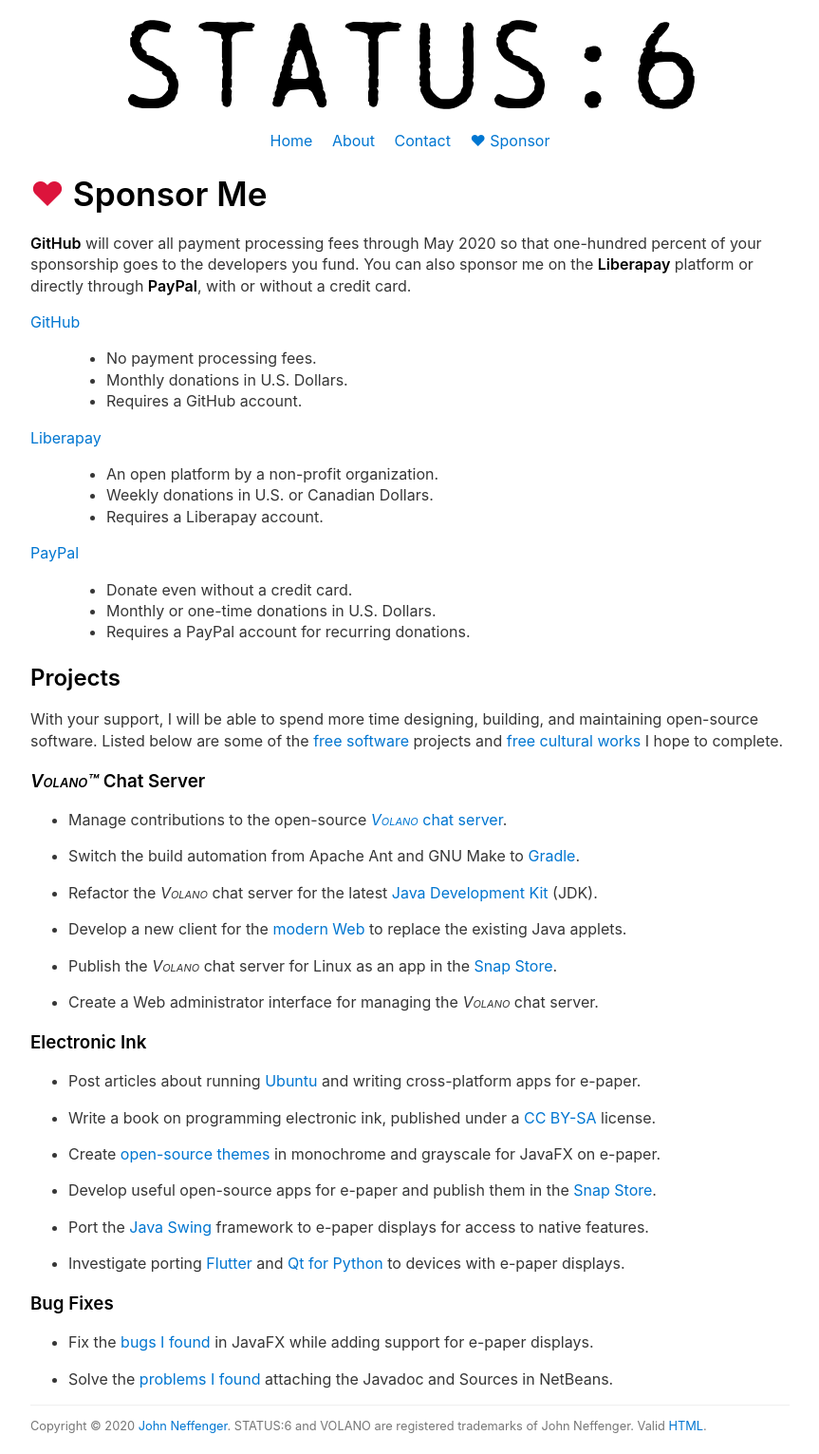
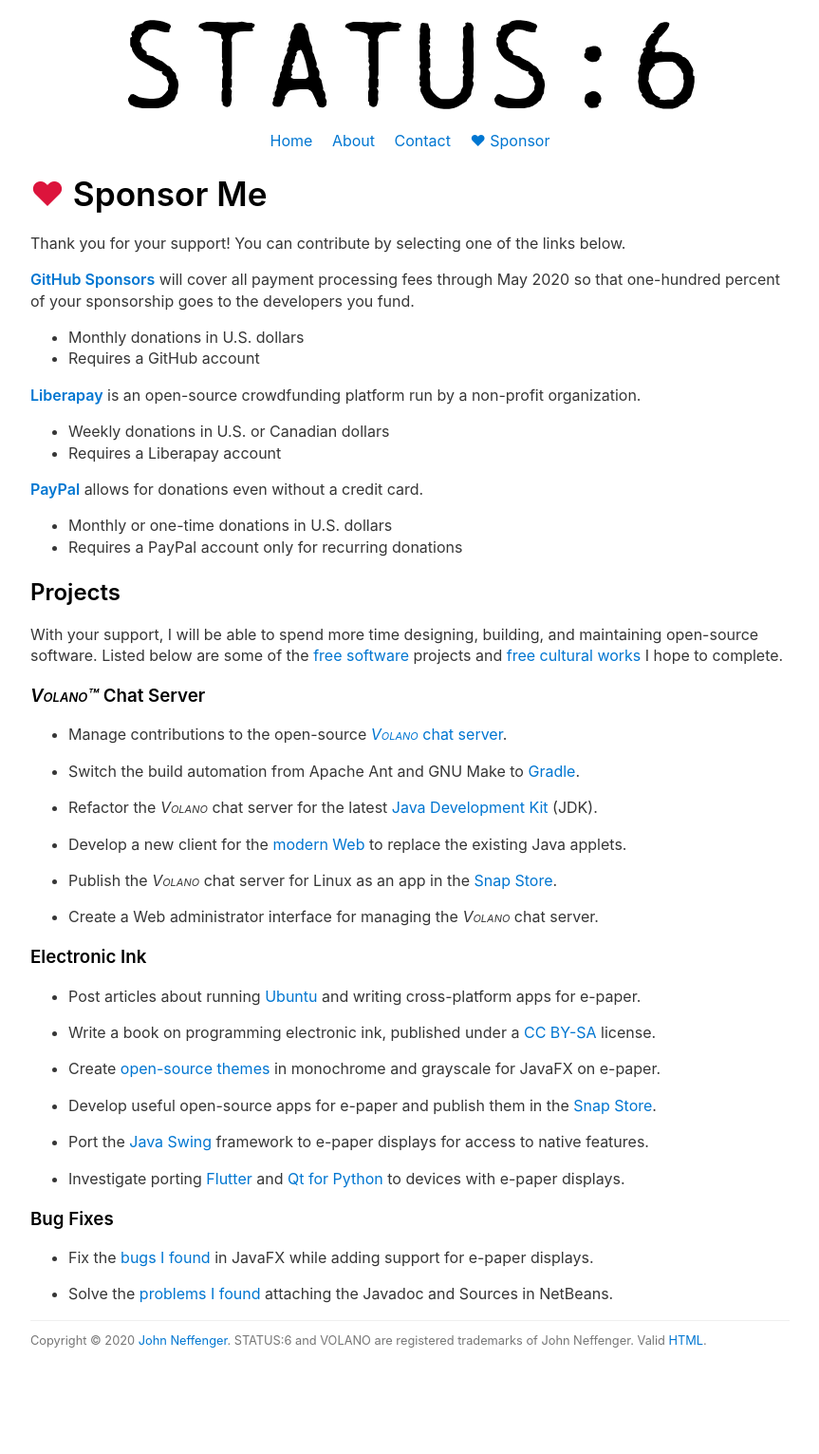
Before and after one commit to jgneff/www-status6, a Jekyll site: the page built from docs/sponsor.md, in a window 1280 px wide. Shown: the whole page at 95% size, without its empty margins (208-1071 px from the left). Built offline with Jekyll 4.4.1, drawn with Linux system fonts in a browser that asks for light colours; after the commit the page ends 1441 px from its top, so only the background shows below that.

Commit message:
Simplify layout of donation links and descriptions
Remove the definition list and use paragraphs to explain the differences
among the crowdfunding platforms.

```diff
--- a/docs/sponsor.md
+++ b/docs/sponsor.md
@@ -6,23 +6,23 @@ description: Sponsor John Neffenger to design, build, and maintain open-source s
 
 # **♥**{:.heart} Sponsor Me
 
-**GitHub** will cover all payment processing fees through May 2020 so that one-hundred percent of your sponsorship goes to the developers you fund.
-You can also sponsor me on the **Liberapay** platform or directly through **PayPal**, with or without a credit card.
+Thank you for your support!
+You can contribute by selecting one of the links below.
 
-[GitHub][github]
-:   * No payment processing fees.
-    * Monthly donations in U.S. Dollars.
-    * Requires a GitHub account.
+**[GitHub Sponsors][github]** will cover all payment processing fees through May 2020 so that one-hundred percent of your sponsorship goes to the developers you fund.
 
-[Liberapay][liberapay]
-:   * An open platform by a non-profit organization.
-    * Weekly donations in U.S. or Canadian Dollars.
-    * Requires a Liberapay account.
+* Monthly donations in U.S. dollars
+* Requires a GitHub account
 
-[PayPal][paypal]
-:   * Donate even without a credit card.
-    * Monthly or one-time donations in U.S. Dollars.
-    * Requires a PayPal account for recurring donations.
+**[Liberapay][liberapay]** is an open-source crowdfunding platform run by a non-profit organization.
+
+* Weekly donations in U.S. or Canadian dollars
+* Requires a Liberapay account
+
+**[PayPal][paypal]** allows for donations even without a credit card.
+
+* Monthly or one-time donations in U.S. dollars
+* Requires a PayPal account only for recurring donations
 
 ## Projects
 
```
Also changed, not shown: other parts of docs/sponsor.md (+1 -1 lines).
